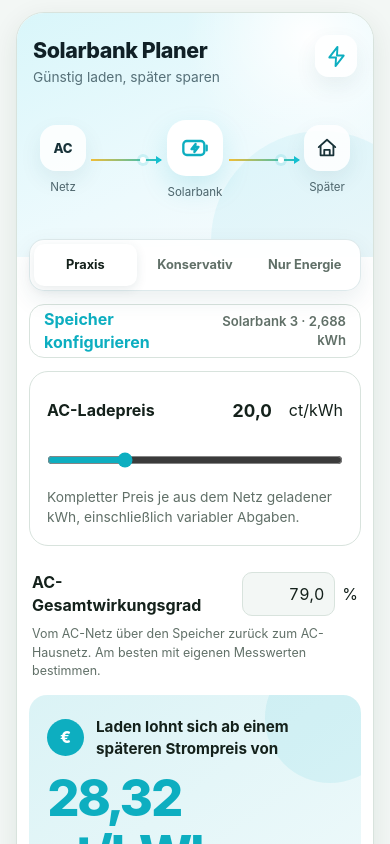
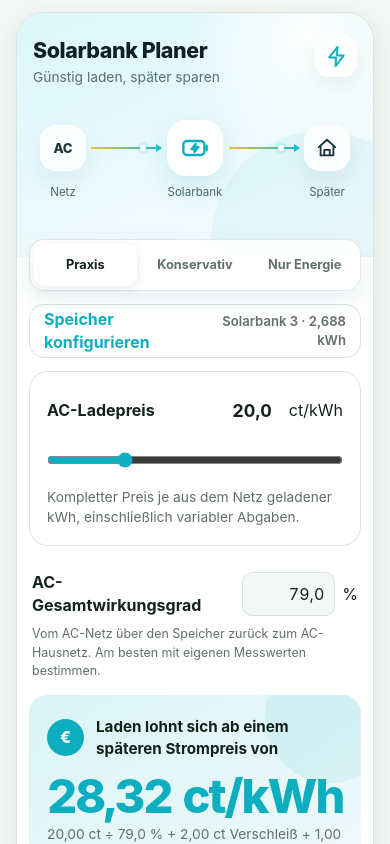
Before and after one commit to AlxBcr82/solarbatterie-rechner, a plain HTML site: page index.html in a window 390 px wide. Shown: the top 844 px of the page. Drawn offline with Linux system fonts and the light colour scheme.

Commit message:
Mobile Darstellung und Energiefluss korrigieren

```diff
--- a/index.html
+++ b/index.html
@@ -214,12 +214,12 @@
     .hero-subtitle { display: block; margin-top: 2px; color: var(--hero-muted); font-size: .86rem; }
     .brand-mark { display: grid; width: 42px; height: 42px; flex: 0 0 auto; place-items: center; border-radius: 14px; background: var(--hero-tile); color: var(--accent); box-shadow: var(--hero-tile-shadow); }
     .brand-mark svg { width: 23px; height: 23px; }
-    .energy-flow { position: relative; z-index: 1; display: grid; grid-template-columns: 62px 1fr 76px 1fr 62px; align-items: center; margin: 32px 2px 0; }
-    .flow-node { display: grid; justify-items: center; gap: 8px; color: var(--hero-flow); font-size: .72rem; text-align: center; }
+    .energy-flow { position: relative; z-index: 1; display: grid; grid-template-columns: 62px 1fr 76px 1fr 62px; align-items: start; margin: 32px 2px 0; }
+    .flow-node { display: grid; grid-template-rows: 56px auto; align-items: center; justify-items: center; gap: 8px; color: var(--hero-flow); font-size: .72rem; text-align: center; }
     .flow-icon { display: grid; width: 46px; height: 46px; place-items: center; border-radius: 16px; background: var(--hero-tile); color: var(--hero-icon); box-shadow: var(--hero-tile-shadow); font-size: .82rem; font-weight: 800; }
     .flow-node.storage .flow-icon { width: 56px; height: 56px; border-radius: 19px; background: var(--hero-storage); color: var(--accent); box-shadow: var(--hero-storage-shadow); }
     .flow-node.storage .flow-icon svg { width: 28px; height: 28px; }
-    .flow-link { position: relative; height: 2px; background: linear-gradient(90deg, #f1bd36, #14bfd0); }
+    .flow-link { position: relative; height: 2px; margin-top: 27px; background: linear-gradient(90deg, #f1bd36, #14bfd0); }
     .flow-link::after { content: ""; position: absolute; right: -1px; top: -3px; width: 0; height: 0; border-top: 4px solid transparent; border-bottom: 4px solid transparent; border-left: 6px solid #14bfd0; }
 
     .calculator-body { position: relative; z-index: 2; margin-top: -18px; padding: 0 17px 18px; }
@@ -238,7 +238,7 @@
     .result-head { position: relative; z-index: 1; display: flex; align-items: center; justify-content: space-between; gap: 12px; }
     .result-symbol { display: grid; width: 37px; height: 37px; flex: 0 0 auto; place-items: center; border-radius: 50%; background: var(--accent); color: var(--card); font-size: 1rem; font-weight: 800; }
     .result-label { flex: 1; color: var(--text); font-weight: 650; }
-    output { position: relative; z-index: 1; margin: 10px 0 1px; font-size: clamp(2.45rem, 13vw, 3.65rem); letter-spacing: -.04em; }
+    output { position: relative; z-index: 1; width: 100%; margin: 10px 0 1px; font-size: clamp(2.45rem, 13vw, 3.65rem); letter-spacing: -.04em; white-space: nowrap; }
     .formula { position: relative; z-index: 1; margin-top: 3px; }
     .tech-row { position: relative; z-index: 1; display: grid; grid-template-columns: 1fr 1fr; gap: 8px; margin-top: 17px; }
     .tech-metric { padding: 11px 12px; border-radius: 13px; background: color-mix(in srgb, var(--card) 74%, transparent); }
@@ -523,6 +523,16 @@
 
       function read(id) { return parseGerman(fields[id].value); }
 
+      function fitBreakEvenOutput() {
+        breakEvenOutput.style.fontSize = "";
+        var availableWidth = breakEvenOutput.clientWidth;
+        var requiredWidth = breakEvenOutput.scrollWidth;
+        if (availableWidth > 0 && requiredWidth > availableWidth) {
+          var preferredSize = parseFloat(window.getComputedStyle(breakEvenOutput).fontSize);
+          breakEvenOutput.style.fontSize = (preferredSize * availableWidth / requiredWidth) + "px";
+        }
+      }
+
       function saveConfiguration() {
         try {
           localStorage.setItem("solarbank-configuration", JSON.stringify({
@@ -592,6 +602,7 @@
         var perCycle = cycles > 0 ? annualSaving / cycles : 0;
 
         breakEvenOutput.textContent = format(breakEven, 2) + " ct/kWh";
+        fitBreakEvenOutput();
         formulaText.textContent = format(charge, 2) + " ct ÷ " + format(efficiencyPercent, 1) + " % + " + format(degradation, 2) + " ct Verschleiß + " + format(margin, 2) + " ct Vorteil";
         document.getElementById("efficiency-chip").textContent = format(efficiencyPercent, 0) + " %";
         document.getElementById("cost-chip").textContent = format(degradation + margin, 1) + " ct/kWh";
@@ -630,6 +641,7 @@
       }
       deviceSelect.addEventListener("change", function () { applyConfiguration(true); }, false);
       extensionSelect.addEventListener("change", function () { applyConfiguration(true); }, false);
+      window.addEventListener("resize", fitBreakEvenOutput, false);
       restoreConfiguration();
       applyConfiguration(true);
     }());
```
